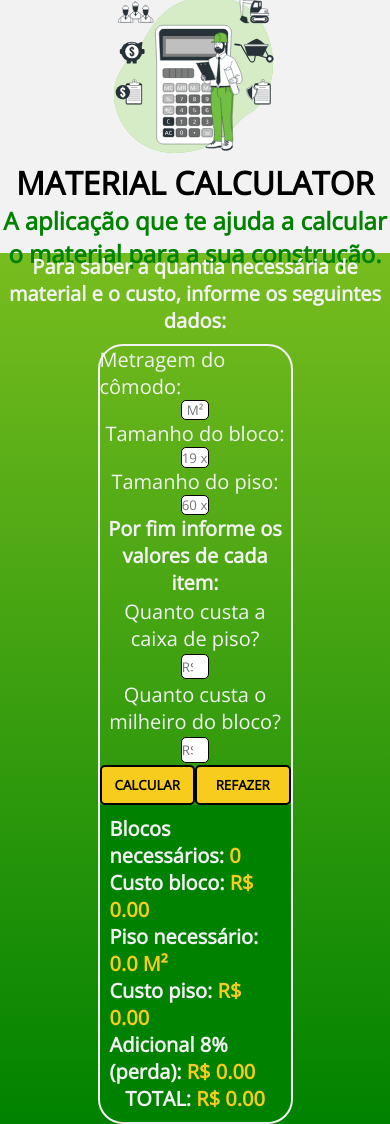
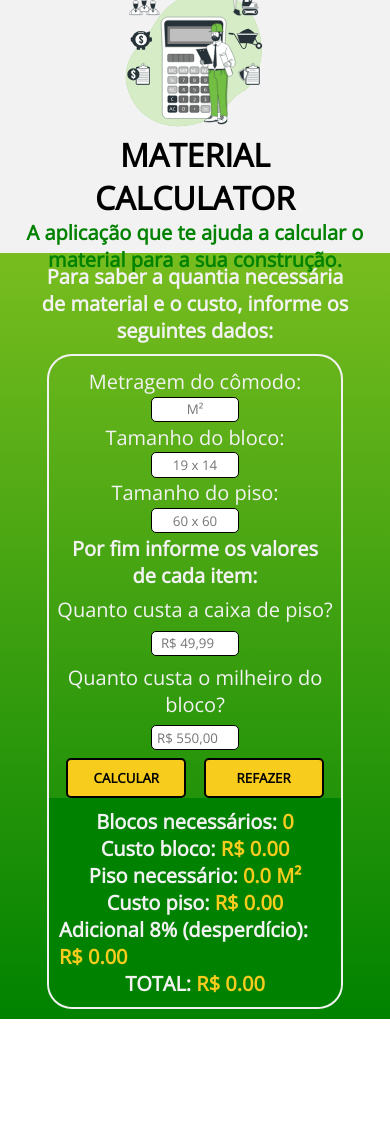
Before and after one commit to luiseduardot17/material-calculator, a React (Vite) app: page / in a window 390 px wide. After the commit the page ends 1019 px from the top, so only its background shows below. Built offline with nearby package versions, Linux system fonts and the light colour scheme.

Commit message:
style: alteração e correção do media query que não estava se ajustando da maneira correta em telas menores

```diff
--- a/src/components/Calculator/Calculator.jsx
+++ b/src/components/Calculator/Calculator.jsx
@@ -176,7 +176,7 @@
             Custo piso: <span className={S.cor}> R$ {custoPiso.toFixed(2)}</span>
           </p>
           <p>
-            Adicional 8% (perda):
+            Adicional 8% (desperdício):
             <span className={S.cor}> R$ {adicional.toFixed(2)}</span>
           </p>
           <p>
--- a/src/components/Calculator/Calculator.module.css
+++ b/src/components/Calculator/Calculator.module.css
@@ -80,44 +80,6 @@
   color: #f8cc1c;
 }
 
-@media screen and (max-width: 896px) {
-  .container {
-    width: 100%;
-    height: 80vh;
-    font-size: 15px;
-  }
-
-  .container h2 {
-    font-size: 20px;
-    text-align: center;
-  }
-
-  .dados {
-    height: 20vh;
-    width: 100%;
-  }
-
-  .custos {
-    width: 100%;
-    text-align: center;
-  }
-
-  form {
-    width: 90%;
-  }
-
-  .buttons {
-    width: 100%;
-  }
-
-  .resultados {
-    flex-direction: column;
-    align-items: center;
-    font-size: 20px;
-    padding: 10px;
-  }
-}
-
 @media screen and (max-width: 1366px) {
   .container {
     width: 100%;
@@ -158,3 +120,50 @@
     padding: 10px;
   }
 }
+
+@media screen and (max-width: 768px) {
+  .container {
+    width: 100%;
+    height: 100%;
+    padding: 10px;
+  }
+
+  .container h2 {
+    font-size: 20px;
+    text-align: center;
+    width: 85%;
+  }
+
+  .dados {
+    height: 20vh;
+    width: 100%;
+    text-align: center;
+  }
+
+  .custos {
+    width: 100%;
+    text-align: center;
+  }
+
+  form {
+    width: 80%;
+    font-size: 20px;
+    padding-top: 10px;
+    justify-content: space-evenly;
+  }
+
+  input {
+    width: 30%;
+  }
+
+  .buttons {
+    width: 100%;
+  }
+
+  .resultados {
+    flex-direction: column;
+    align-items: center;
+    font-size: 20px;
+    padding: 10px;
+  }
+}
--- a/src/components/Header/Header.module.css
+++ b/src/components/Header/Header.module.css
@@ -22,10 +22,20 @@
     color: #008200;
 }
 
-@media screen and (max-width: 896px) {
+@media screen and (max-width: 1366px) {
+    header{
+        height: 30vh;
+    }
+
+    .container {
+        height: 30vh;
+    }
+}
+
+@media screen and (max-width: 768px) {
 
     header {
-        height: 40vh;
+        height: 30vh;
     }
 
     .container {
@@ -35,20 +45,14 @@
     }
 
     img {
-        height: 70%;
+        height: 60%;
     }
 
     .title {
-        width: 100%;
+        width: 90%;
+    }
+
+    .title h2 {
+        font-size: 20px;
     }
 }
-
-@media screen and (max-width: 1366px) {
-    header{
-        height: 30vh;
-    }
-
-    .container {
-        height: 30vh;
-    }
-}
```
